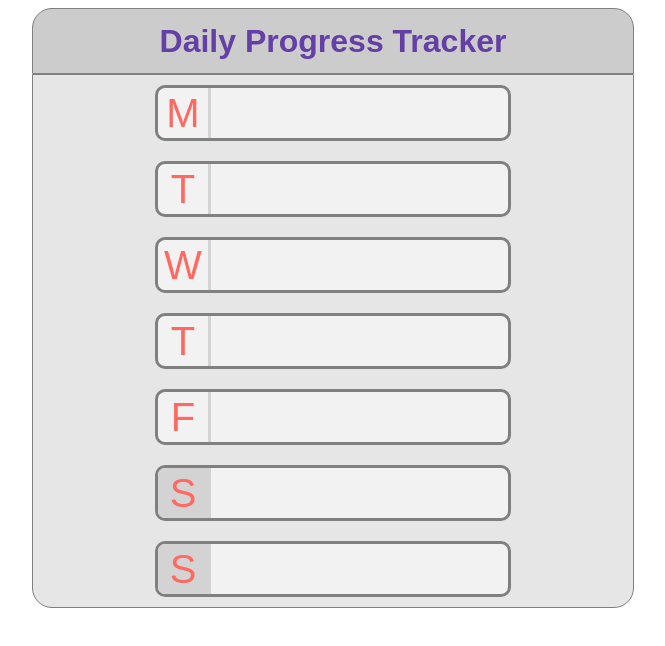
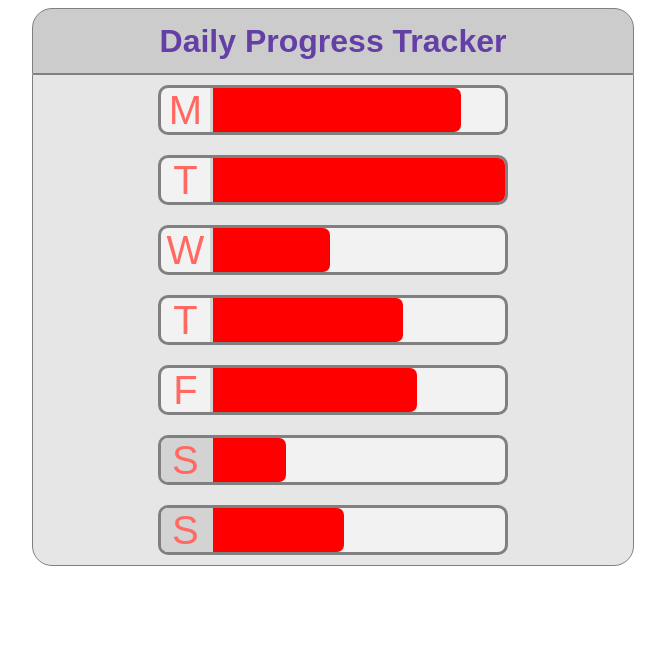
Before and after one commit to stanley-agwu/react-apps, a React (Create React App) app in the folder react-progress-tracker/: page / in a window 1280 px wide. Shown: the top 646 px of the page, without its empty margins (307-972 px from the left). Built offline with nearby package versions, Linux system fonts and the light colour scheme.

Commit message:
added progress component

```diff
--- a/react-progress-tracker/src/App.js
+++ b/react-progress-tracker/src/App.js
@@ -4,7 +4,6 @@ import Header from './components/header'
 import Section from './components/section'
 
 const StyledApp = styled.div`
-  box-sizing: border-box;
   font-family: sans-serif, 'Segoe UI', 'Roboto', 'Oxygen';
   width: 600px;
   margin: 0 auto;
@@ -29,19 +28,18 @@ const Container = styled.div`
 
 `
 
-
 const App = () => {
   return (
     <StyledApp>
             <Header />
             <Container>
-              <Section day={"M"} />
-              <Section day={"T"} />
-              <Section day={"W"} />
-              <Section day={"T"} />
-              <Section day={"F"} />
-              <Section day={"S"} />
-              <Section day={"S"} />
+              <Section day={"M"} width={"85%"} />
+              <Section day={"T"} width={"100%"} />
+              <Section day={"W"} width={"40%"} />
+              <Section day={"T"} width={"65%"} />
+              <Section day={"F"} width={"70%"} />
+              <Section day={"S"} width={"25%"} />
+              <Section day={"S"} width={"45%"} />
             </Container>
       </StyledApp>
   );
--- /dev/null
+++ b/react-progress-tracker/src/components/progressBar.js
@@ -0,0 +1,23 @@
+import React from 'react'
+import styled from 'styled-components'
+
+const StyledProgressContainer = styled.div`
+    width: 300px;
+    height: 100%;
+    border-radius: 0 7px 7px 0;
+`
+const StyledProgressBar = styled(StyledProgressContainer)`
+    box-sizing: border-box;
+    width: ${({ width }) => width || "0"};
+    height: 100%;
+    background-color: red;
+`
+
+const ProgressBar = ({ width }) => {
+    return (
+        <StyledProgressContainer>
+            <StyledProgressBar width={width} />
+        </StyledProgressContainer>
+    )
+}
+export default ProgressBar
--- a/react-progress-tracker/src/components/section.js
+++ b/react-progress-tracker/src/components/section.js
@@ -1,24 +1,28 @@
 import React from 'react'
 import styled from 'styled-components'
+import ProgressBar from './progressBar'
 import WeekdayTitle from './weekdayTitle'
 
 const StyledSection = styled.div`
+    box-sizing: border-box;
     background-color: #f2f2f2;
     width: 350px;
     height: 50px;
     border-radius: 10px;
     border: 3px solid grey;
     margin: 10px;
+    display: flex;
     @media (max-width: 480px){
     width: 90%;
   }
 `
 
-const Section = ({ day }) => {
+const Section = ({ day, width }) => {
     console.log(day)
     return (
         <StyledSection>
           <WeekdayTitle day={day} />
+          <ProgressBar width={width} />
         </StyledSection>
 
     )
```
